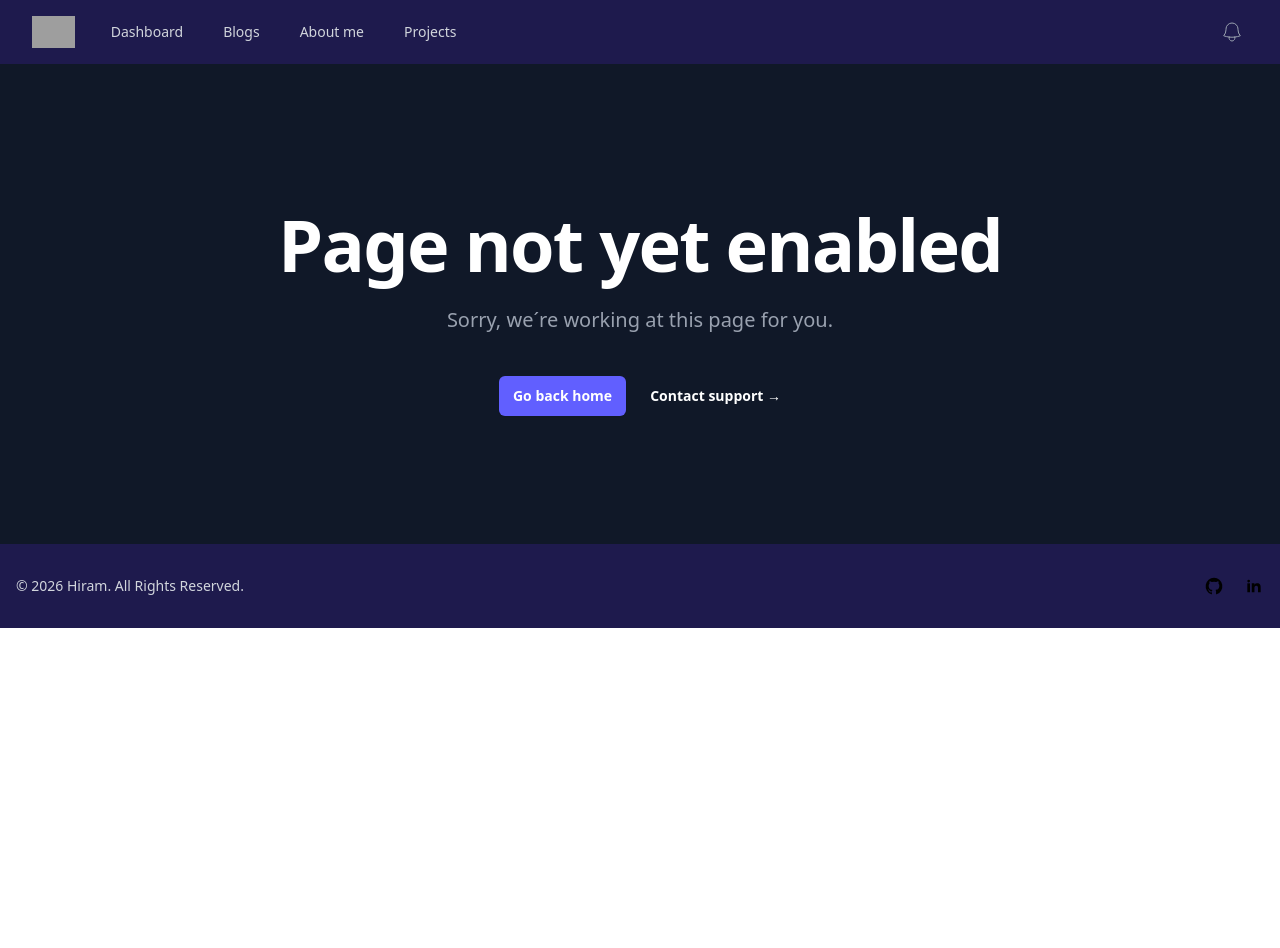
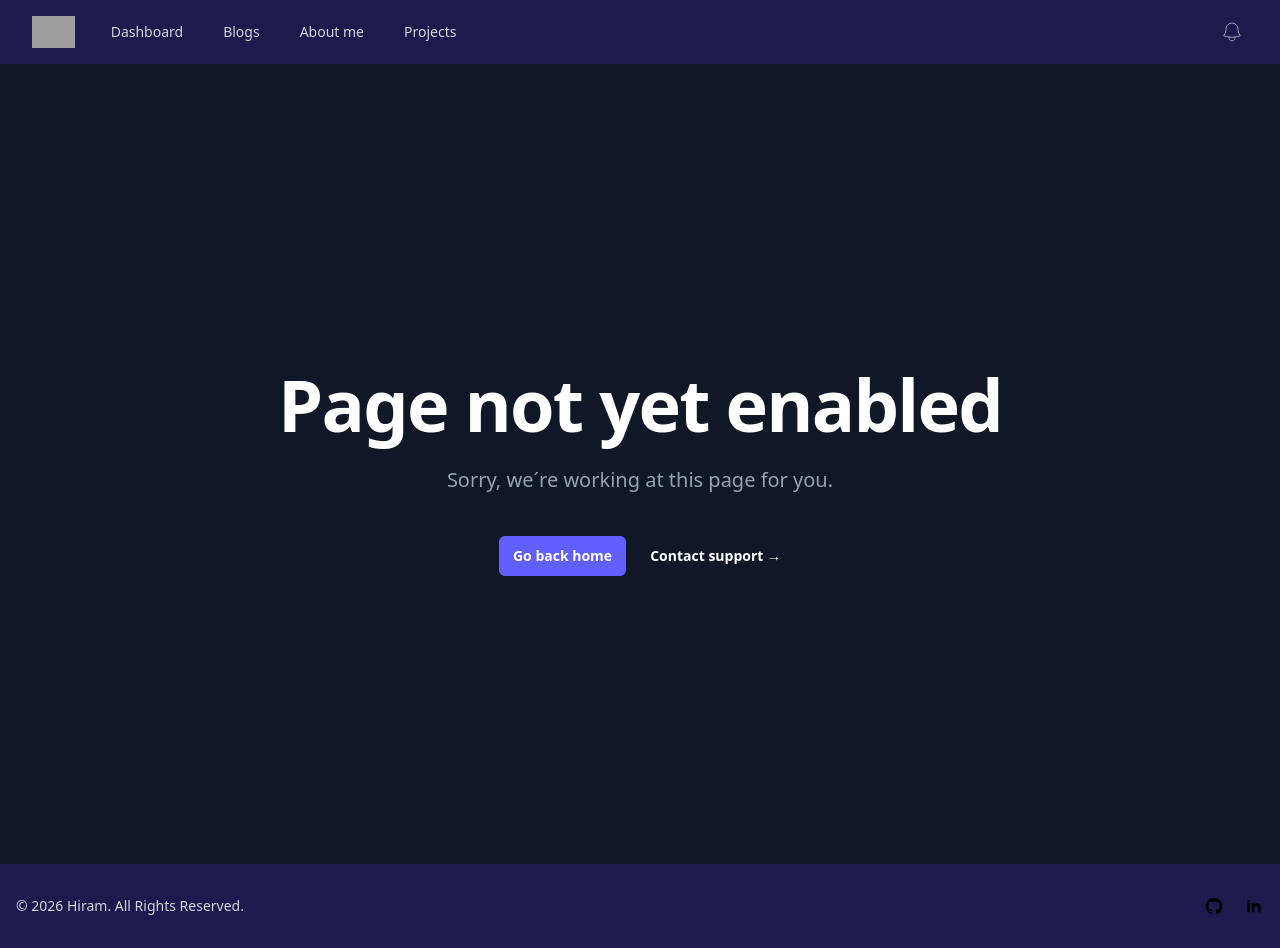
Before and after one commit to hiramhh/intoduction, an Angular app: page /Blog in a window 1280 px wide. Before the commit the page ends 800 px from the top, so only its background shows below. Built offline with nearby package versions, Linux system fonts and the light colour scheme; grey boxes are pictures that could not be loaded.

Commit message:
fix: screen height

```diff
--- a/src/app/Blogs/main-blog/main-blog.html
+++ b/src/app/Blogs/main-blog/main-blog.html
@@ -1,4 +1,4 @@
-<main class="grid min-h-full place-items-center bg-gray-900 px-6 py-24 sm:py-32 lg:px-8">
+<main class="grid min-h-screen place-items-center bg-gray-900 px-6 py-24 sm:py-32 lg:px-8">
   <div class="text-center">
     <h1 class="mt-4 text-5xl font-semibold tracking-tight text-balance text-white sm:text-7xl">Page not yet enabled</h1>
     <p class="mt-6 text-lg font-medium text-pretty text-gray-400 sm:text-xl/8">Sorry, we´re working at this page for you.</p>
--- a/src/app/Projects/menu/menu.html
+++ b/src/app/Projects/menu/menu.html
@@ -1,4 +1,4 @@
-<div class="relative isolate bg-gray-900 px-6 py-24 sm:py-32 lg:px-8">
+<div class="relative isolate min-h-screen bg-gray-900 px-6 py-24 sm:py-32 lg:px-8">
   <div aria-hidden="true" class="absolute inset-x-0 -top-3 -z-10 transform-gpu overflow-hidden px-36 blur-3xl">
     <div style="clip-path: polygon(74.1% 44.1%, 100% 61.6%, 97.5% 26.9%, 85.5% 0.1%, 80.7% 2%, 72.5% 32.5%, 60.2% 62.4%, 52.4% 68.1%, 47.5% 58.3%, 45.2% 34.5%, 27.5% 76.7%, 0.1% 64.9%, 17.9% 100%, 27.6% 76.8%, 76.1% 97.7%, 74.1% 44.1%)" class="mx-auto aspect-1155/678 w-288.75 bg-linear-to-tr from-[#ff80b5] to-[#9089fc] opacity-20"></div>
   </div>
--- a/src/app/app.html
+++ b/src/app/app.html
@@ -1,3 +1,7 @@
-<app-header></app-header>
-<router-outlet />
-<app-footer></app-footer>
+<div class="flex flex-col min-h-screen">
+    <app-header></app-header>
+        <main class="flex-grow">
+            <router-outlet />
+        </main>
+    <app-footer></app-footer>
+</div>
```
Also changed, not shown: 1 other file (tests, documents, lock files or other folders).
